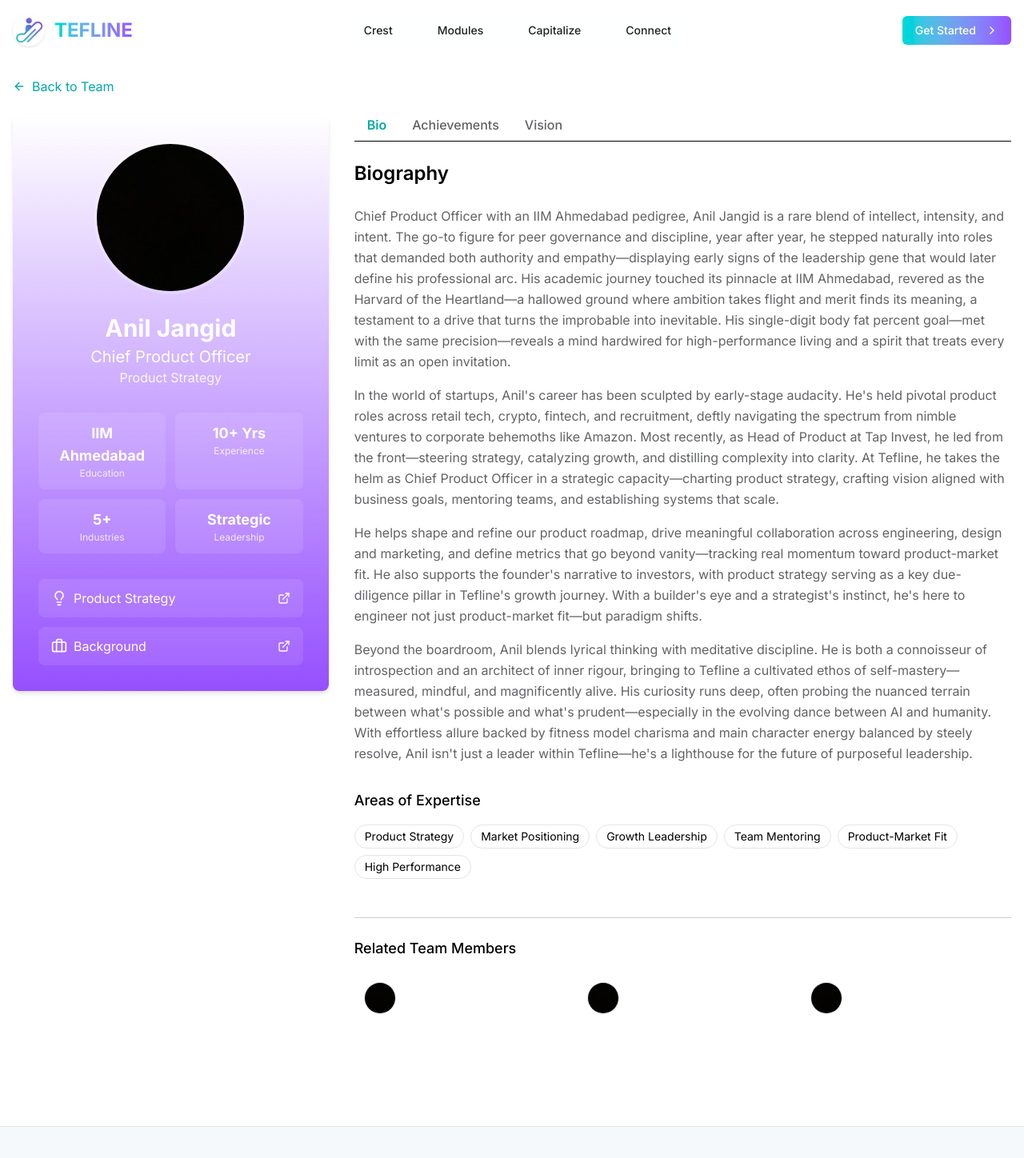
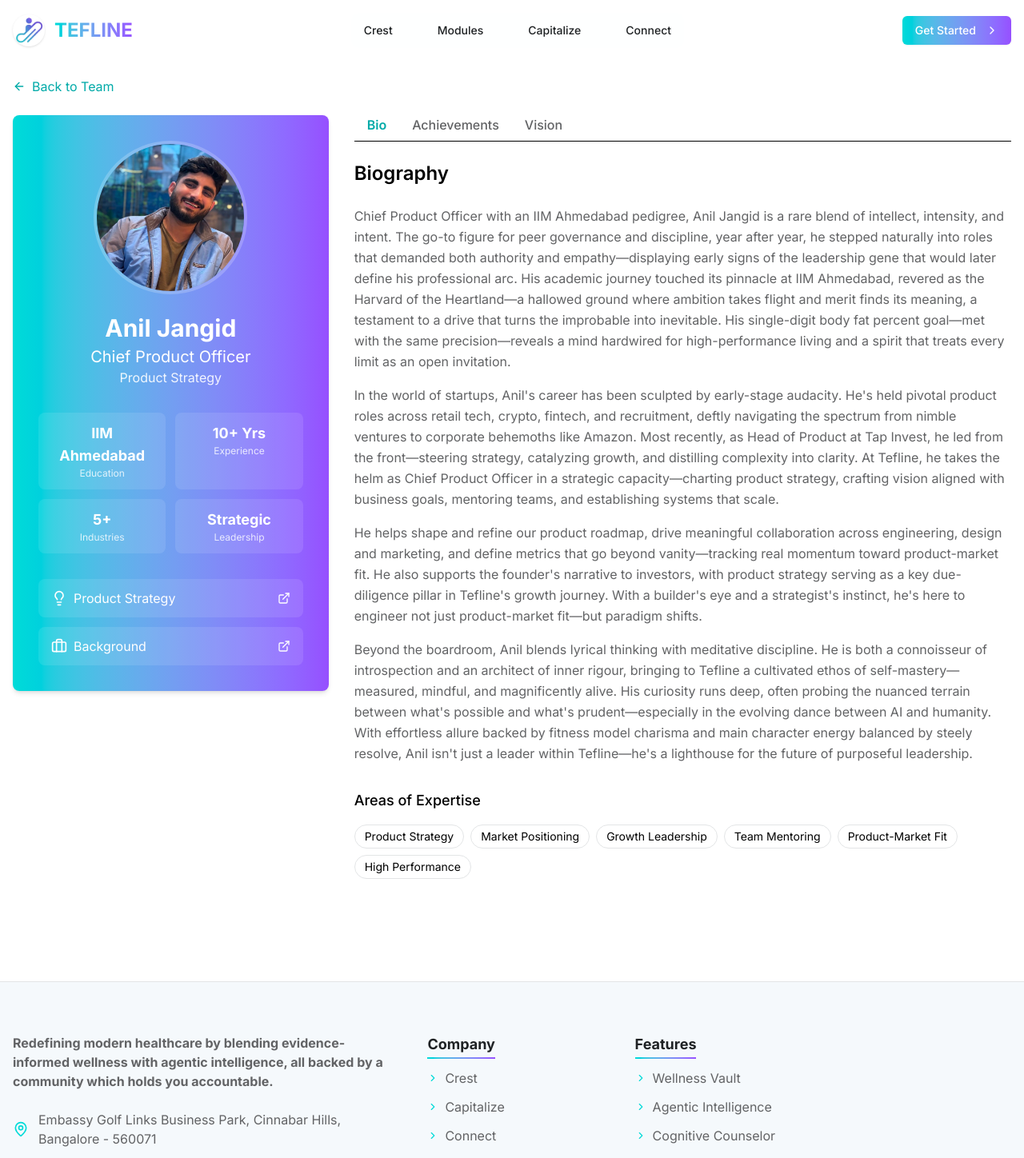
Before and after one commit to KraftX-Dev2025/tefline-website, a Next.js app: page /cohort/anil in a window 1280 px wide. Shown: the top 1448 px of the page at 80% size. Built offline with nearby package versions, Linux system fonts and the light colour scheme.

Commit message:
Bio slug update

```diff
--- a/src/app/cohort/[slug]/page.tsx
+++ b/src/app/cohort/[slug]/page.tsx
@@ -68,14 +68,14 @@
                     }}
                 >
                     <div
-                        className={`${themeClasses.gradientBg} text-white p-8 rounded-lg shadow-md transition-all duration-300 hover:shadow-xl`}
+                        className={`primary-gradient text-white p-8 rounded-lg shadow-md transition-all duration-300 hover:shadow-xl`}
                     >
                         <div className="flex flex-col items-center">
                             <div
                                 className={`w-48 h-48 rounded-full mb-6 border-4 border-white/20 overflow-hidden transition-transform duration-300 hover:scale-105`}
                             >
                                 <Image
-                                    src="/placeholder.webp"
+                                    src={teamMember.image || "/placeholder.webp"}
                                     alt={teamMember.name}
                                     className="w-full h-full object-cover"
                                     width={400}
@@ -146,11 +146,10 @@
                         {["bio", "achievements", "vision"].map((tab) => (
                             <button
                                 key={tab}
-                                className={`relative pb-2 px-4 font-medium text-gray-700 ${
-                                    activeTab === tab
-                                        ? "text-teal-600 font-semibold"
-                                        : ""
-                                } hover:text-teal-500 transition-colors`}
+                                className={`relative pb-2 px-4 font-medium text-gray-700 ${activeTab === tab
+                                    ? "text-teal-600 font-semibold"
+                                    : ""
+                                    } hover:text-teal-500 transition-colors`}
                                 onClick={() =>
                                     setActiveTab(
                                         tab as "bio" | "achievements" | "vision"
@@ -226,7 +225,7 @@
                                             >
                                                 <div className="flex items-start">
                                                     <div
-                                                        className={`p-2 rounded-full ${themeClasses.accentBg} text-white mr-4`}
+                                                        className={`p-2 rounded-full primary-gradient text-white mr-4`}
                                                     >
                                                         <svg
                                                             xmlns="http://www.w3.org/2000/svg"
@@ -277,7 +276,7 @@
                                 </h2>
 
                                 <motion.div
-                                    className="p-6 rounded-lg border border-gray-200 mb-8 hover:border-gray-300 transition-colors"
+                                    className=" p-6 rounded-lg border border-primary mb-8 hover:border-gray-300 transition-colors"
                                     whileHover={{
                                         y: -3,
                                         boxShadow:
@@ -350,7 +349,7 @@
                     </div>
 
                     {/* Related Team Members */}
-                    <div className="mt-12 pt-6 border-t border-gray-300">
+                    {/* <div className="mt-12 pt-6 border-t border-gray-300">
                         <h3 className="text-lg font-medium mb-4 text-gray-800">
                             Related Team Members
                         </h3>
@@ -400,7 +399,7 @@
                                     </motion.div>
                                 ))}
                         </div>
-                    </div>
+                    </div> */}
                 </div>
             </div>
         </div>
--- a/src/app/cohort/page.tsx
+++ b/src/app/cohort/page.tsx
@@ -139,13 +139,11 @@
                             className="text-4xl md:text-6xl font-bold mb-6 text-white tracking-tight"
                             variants={fadeIn}
                         >
-                            TEAM{" "}
-                            <span className="bg-gradient-to-r from-cyan-300 to-teal-200 bg-clip-text text-transparent">
-                                TEFLINE
-                            </span>
+                            TEAM TEFLINE
+
                         </motion.h1>
                         <motion.p
-                            className="text-lg md:text-xl text-teal-50 leading-relaxed"
+                            className="text-lg md:text-xl text-teal-50 leading-relaxed text-white"
                             variants={fadeIn}
                         >
                             Meet the visionaries behind Tefline's mission to
@@ -254,7 +252,7 @@
                                             {/* Read More Link */}
                                             <div className="mt-auto text-center">
                                                 <span
-                                                    className={`inline-flex items-center text-teal-800 text-sm group-hover:text-white transition-colors`}
+                                                    className={`inline-flex items-center text-teal-800 text-sm transition-colors`}
                                                 >
                                                     Read Full Bio
                                                     <ChevronRight className="w-4 h-4 ml-1 group-hover:translate-x-1 transition-transform" />
```
